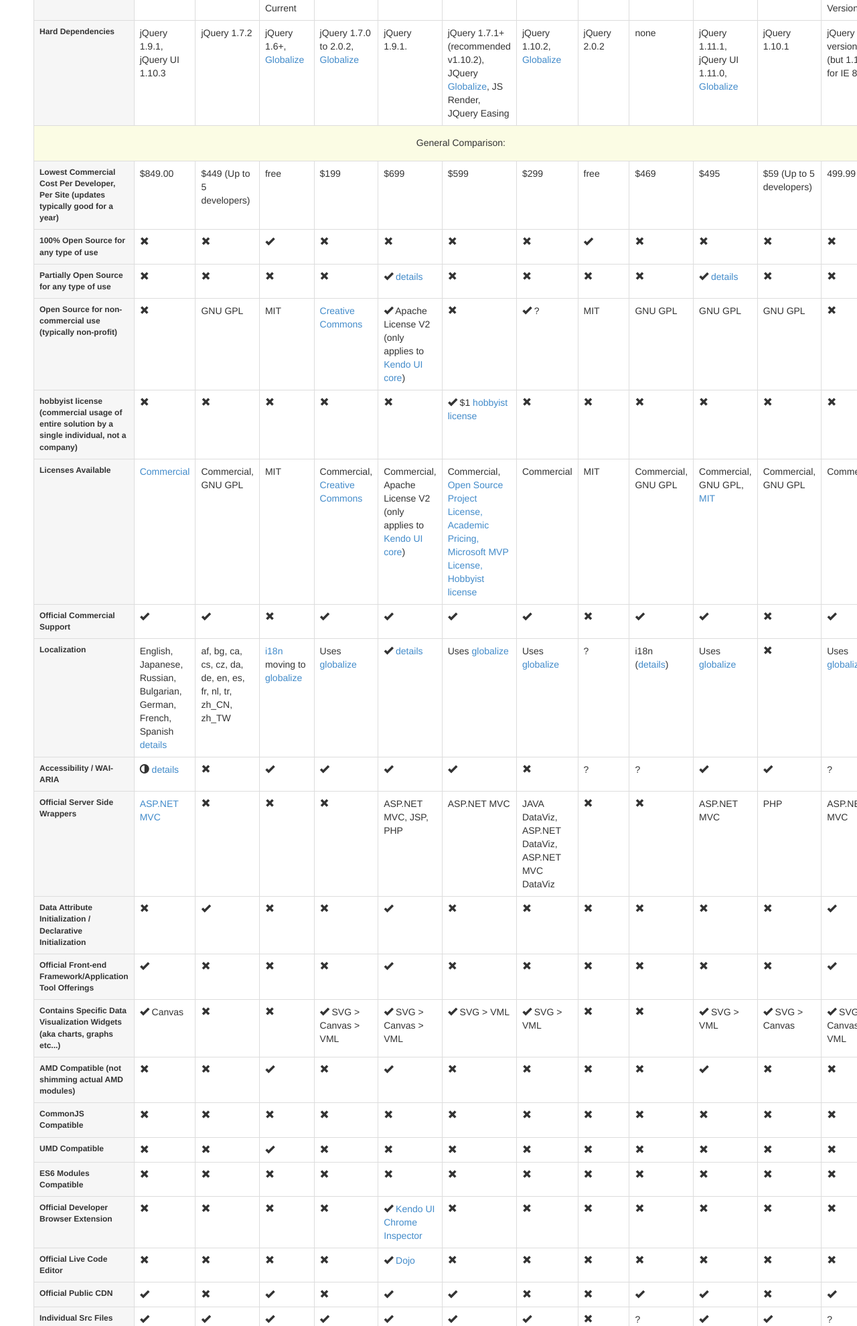
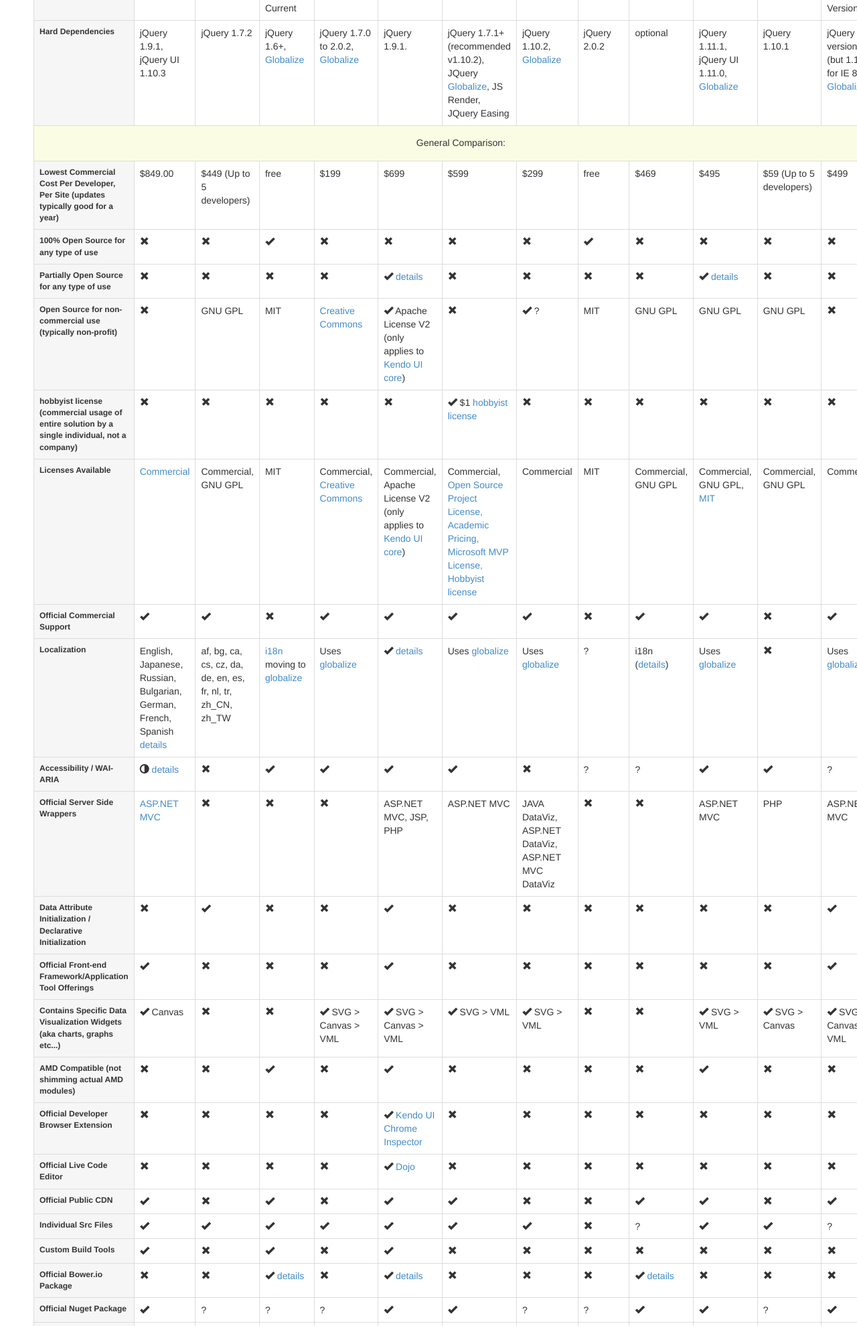
Before and after one commit to codylindley/jqueryuiwidgets.com, a website: page index.html in a window 1280 px wide. Shown: the part 820-2800 px from the top of the page at 67% size. Drawn offline with Linux system fonts and the light colour scheme.

Commit message:
cleaning up

```diff
--- a/index.html
+++ b/index.html
@@ -171,10 +171,10 @@
             <td>jQuery 1.7.1+ (recommended v1.10.2), JQuery <a href="https://github.com/jquery/globalize">Globalize</a>, JS Render, JQuery Easing</td>
             <td>jQuery 1.10.2, <a href="https://github.com/jquery/globalize">Globalize</a></td>
             <td>jQuery 2.0.2</td>
-            <td>none</td>
+            <td>optional</td>
             <td>jQuery 1.11.1, jQuery UI 1.11.0, <a href="https://github.com/jquery/globalize">Globalize</a></td>
             <td>jQuery 1.10.1</td>
-            <td>jQuery version 2.1.1 (but 1.11.1 for IE 8)</td>
+            <td>jQuery version 2.1.1 (but 1.11.1 for IE 8), <a href="https://github.com/jquery/globalize">Globalize</a></td>
         </tr>
         <tr>
 			<td colspan="13" class="txtAlignCenter"><h5>General Comparison:</h5></td>
@@ -192,7 +192,7 @@
             <td>$469</td>
             <td>$495</td>
             <td>$59 (Up to 5 developers)</td>
-            <td>499.99</td>
+            <td>$499</td>
         </tr>
         <tr>
             <th scope="row">100% Open Source for any type of use</th>
@@ -390,51 +390,6 @@
             <td><span class="glyphicon glyphicon-remove"></span></td>
         </tr>
         <tr>
-            <th scope="row">CommonJS Compatible</th>
-            <td><span class="glyphicon glyphicon-remove"></span></td>
-            <td><span class="glyphicon glyphicon-remove"></span></td>
-            <td><span class="glyphicon glyphicon-remove"></span></td>
-            <td><span class="glyphicon glyphicon-remove"></td>
-            <td><span class="glyphicon glyphicon-remove"></span></td>
-            <td><span class="glyphicon glyphicon-remove"></td>
-             <td><span class="glyphicon glyphicon-remove"></span></td>
-            <td><span class="glyphicon glyphicon-remove"></span></td>
-            <td><span class="glyphicon glyphicon-remove"></span></td>
-            <td><span class="glyphicon glyphicon-remove"></span></td>
-            <td><span class="glyphicon glyphicon-remove"></span></td>
-            <td><span class="glyphicon glyphicon-remove"></span></td>
-        </tr>
-        <tr>
-            <th scope="row">UMD Compatible</th>
-            <td><span class="glyphicon glyphicon-remove"></span></td>
-            <td><span class="glyphicon glyphicon-remove"></span></td>
-            <td><span class="glyphicon glyphicon-ok"></span></td>
-            <td><span class="glyphicon glyphicon-remove"></td>
-            <td><span class="glyphicon glyphicon-remove"></span></td>
-            <td><span class="glyphicon glyphicon-remove"></td>
-            <td><span class="glyphicon glyphicon-remove"></span></td>
-            <td><span class="glyphicon glyphicon-remove"></span></td>
-            <td><span class="glyphicon glyphicon-remove"></span></td>
-            <td><span class="glyphicon glyphicon-remove"></span></td>
-            <td><span class="glyphicon glyphicon-remove"></span></td>
-            <td><span class="glyphicon glyphicon-remove"></span></td>
-        </tr>
-        <tr>
-            <th scope="row">ES6 Modules Compatible</th>
-            <td><span class="glyphicon glyphicon-remove"></span></td>
-            <td><span class="glyphicon glyphicon-remove"></span></td>
-            <td><span class="glyphicon glyphicon-remove"></span></td>
-            <td><span class="glyphicon glyphicon-remove"></td>
-            <td><span class="glyphicon glyphicon-remove"></span></td>
-            <td><span class="glyphicon glyphicon-remove"></td>
-            <td><span class="glyphicon glyphicon-remove"></span></td>
-            <td><span class="glyphicon glyphicon-remove"></span></td>
-            <td><span class="glyphicon glyphicon-remove"></span></td>
-            <td><span class="glyphicon glyphicon-remove"></span></td>
-            <td><span class="glyphicon glyphicon-remove"></span></td>
-            <td><span class="glyphicon glyphicon-remove"></span></td>
-        </tr>
-        <tr>
             <th scope="row">Official Developer Browser Extension</th>
             <td><span class="glyphicon glyphicon-remove"></span></td>
             <td><span class="glyphicon glyphicon-remove"></span></td>
@@ -615,7 +570,7 @@
             <td><span class="glyphicon glyphicon-remove"></span></td>
         </tr>
         <tr>
-            <th scope="row">Forum posts</th>
+            <th scope="row"># of Forum posts</th>
             <td>2699</td>
             <td>5707</td>
             <td>22,146</td>
@@ -663,7 +618,7 @@
             <td colspan="13" class="txtAlignCenter"><h5>Mobile/Tablet Comparison:</h5></td>
         </tr>
         <tr>
-            <th scope="row">Mobile Widgets (must be phone/tablet specific/first)</th>
+            <th scope="row">Offers Mobile Widgets (must be phone/tablet specific/first)</th>
             <td><span class="glyphicon glyphicon-ok"></span></td>
             <td><span class="glyphicon glyphicon-remove"></span></td>
             <td><span class="glyphicon glyphicon-adjust"></span> <a href="http://jquerymobile.com/">via jQuery Mobile</a></td>
@@ -797,7 +752,7 @@
     <script>
         $('table').stickyTableHeaders();
 
-        var allCells = $("td, th");
+        var allCells = $("td:not(.txtAlignCenter), th");
 
         allCells
           .on("mouseover", function() {
```
